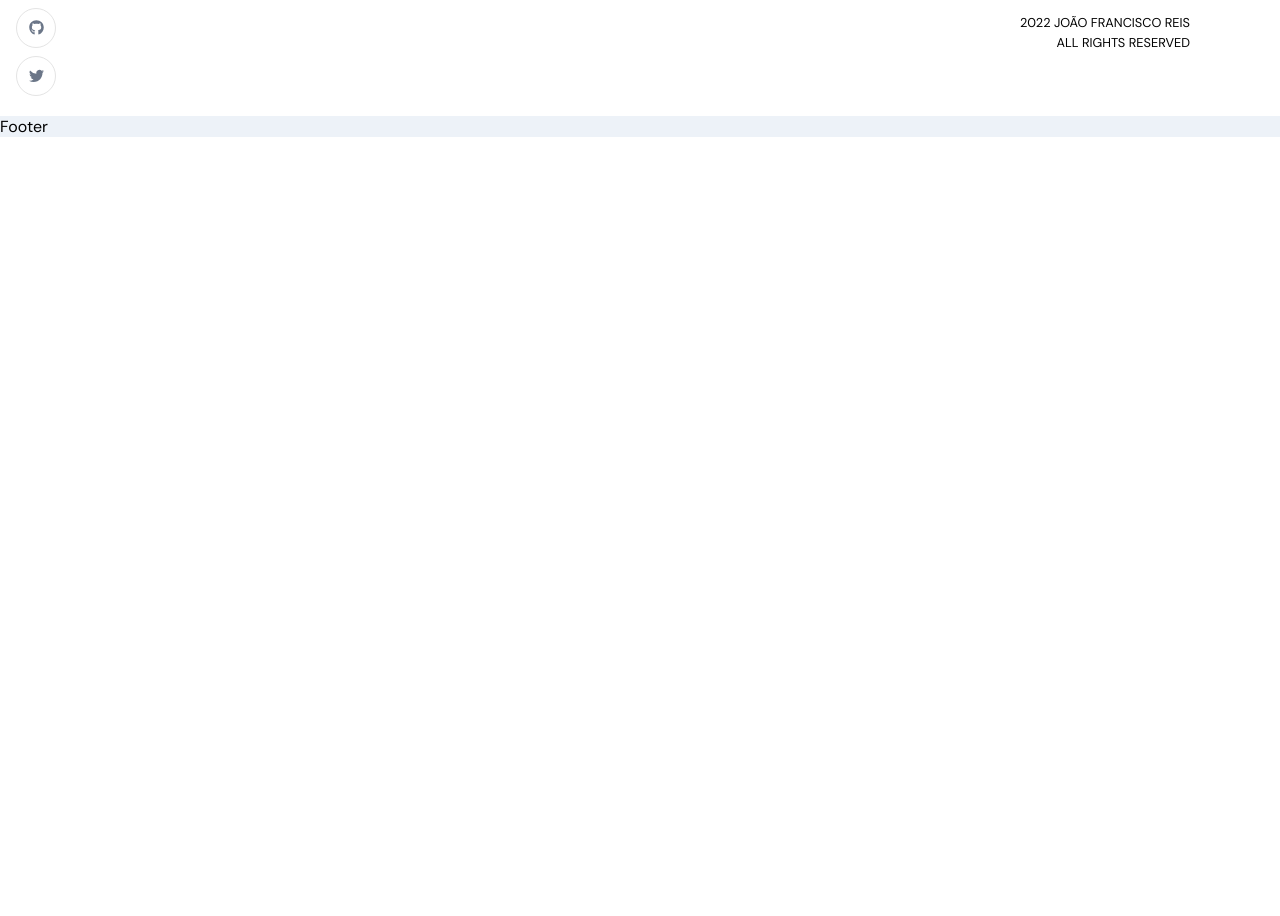
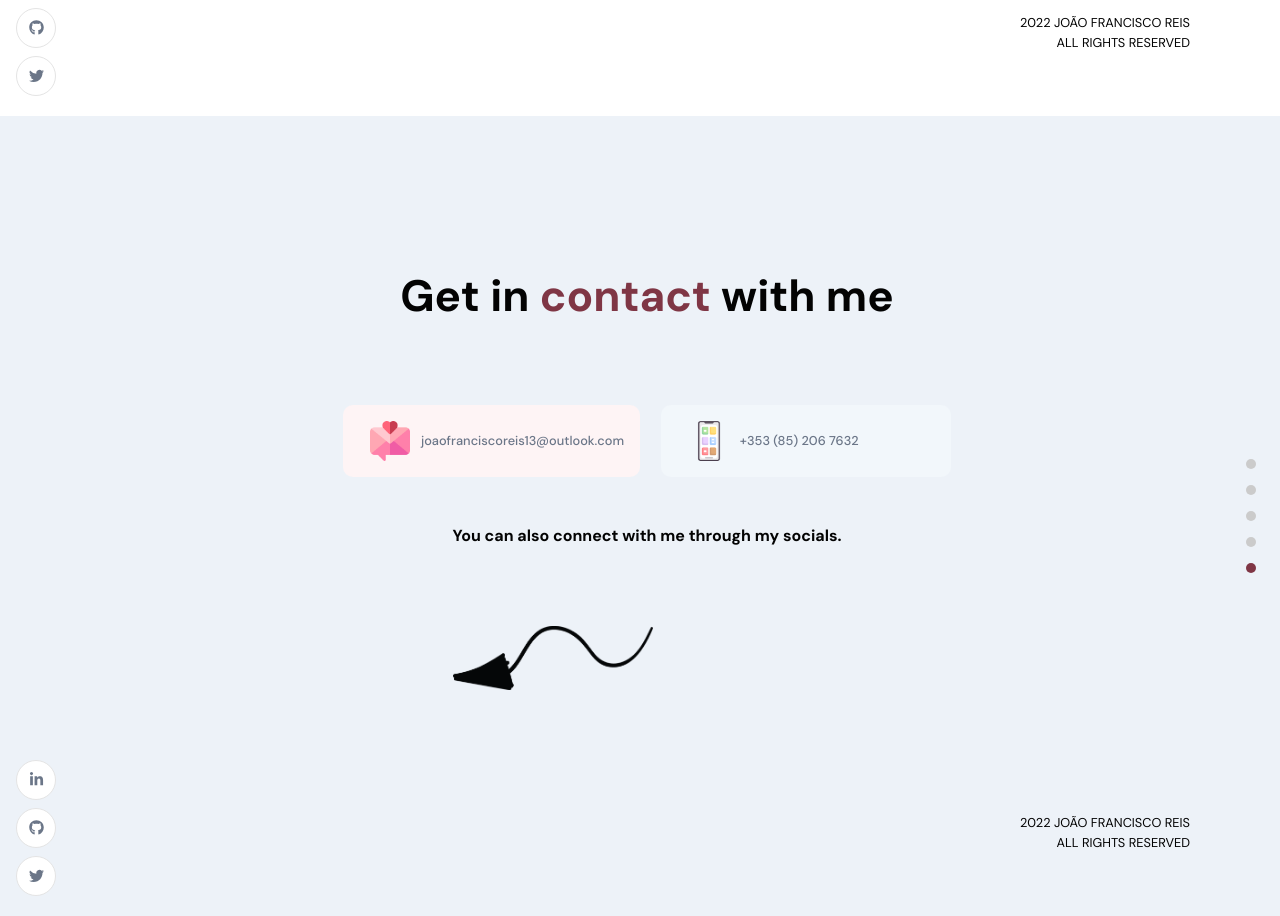
Before and after one commit to jreis13/portfolio, a React (Create React App) app: page / in a window 1280 px wide. Shown: the part 3099-4015 px from the top of the page. Before the commit the page ends 3236 px from the top, so only its background shows below. Built offline with nearby package versions, Linux system fonts and the light colour scheme.

Commit message:
wrapping up

```diff
--- a/src/App.scss
+++ b/src/App.scss
@@ -175,7 +175,7 @@
   }
 }
 
-@media screen and (max-width: 500px) {
+@media screen and (max-width: 560px) {
   .app__navigation,
   .app__social {
     display: none;
--- a/src/constants/images.js
+++ b/src/constants/images.js
@@ -22,6 +22,8 @@ import profile from "../assets/profile.png";
 import circle from "../assets/circle.svg";
 import logo from "../assets/logo.png";
 
+import arrow from "../assets/arrow.png";
+
 // eslint-disable-next-line
 export default {
   email,
@@ -43,4 +45,5 @@ export default {
   css,
   git,
   figma,
+  arrow,
 };
--- a/src/sections/Footer/index.jsx
+++ b/src/sections/Footer/index.jsx
@@ -1,9 +1,45 @@
 import React from "react";
 
+import { images } from "../../constants";
+
+import { AppWrap, MotionWrap } from "../../wrapper";
 import "./index.scss";
 
 const Footer = () => {
-  return <div>Footer</div>;
+  return (
+    <>
+      <h2 className="head-text">
+        Get in <span>contact</span> with me
+      </h2>
+
+      <div className="app__footer-cards">
+        <div className="app__footer-card ">
+          <img src={images.email} alt="email" />
+          <a href="mailto:joaofranciscoreis13@outlook.com" className="p-text">
+            joaofranciscoreis13@outlook.com
+          </a>
+        </div>
+        <div className="app__footer-card">
+          <img src={images.mobile} alt="phone" />
+          <a href="tel:+353 (85) 206 7632" className="p-text">
+            +353 (85) 206 7632
+          </a>
+        </div>
+      </div>
+      <div className="app__footer-social">
+        <p className="bold-text">
+          You can also connect with me through my socials.
+        </p>
+        <div className="app__footer-arrow">
+          <img src={images.arrow} alt="arrow" />
+        </div>
+      </div>
+    </>
+  );
 };
 
-export default Footer;
+export default AppWrap(
+  MotionWrap(Footer, "app__footer"),
+  "contact",
+  "app__primarybg"
+);
--- a/src/sections/Footer/index.scss
+++ b/src/sections/Footer/index.scss
@@ -0,0 +1,86 @@
+.app__footer {
+  flex: 1;
+  width: 100%;
+  flex-direction: column;
+}
+
+.app__footer-cards {
+  width: 60%;
+  display: flex;
+  justify-content: space-evenly;
+  align-items: center;
+  flex-wrap: wrap;
+  margin: 4rem 2rem 2rem;
+
+  .app__footer-card {
+    min-width: 290px;
+    display: flex;
+    flex-direction: row;
+    justify-content: flex-start;
+    align-items: center;
+    margin: 1rem 0;
+    padding: 1rem;
+    border-radius: 10px;
+    cursor: pointer;
+    background-color: #fef4f5;
+    transition: all 0.3s ease-in-out;
+
+    img {
+      width: 40px;
+      height: 40px;
+      margin: 0 0.7rem;
+    }
+
+    p {
+      font-weight: 600;
+    }
+
+    a {
+      text-decoration: none;
+      font-weight: 500;
+    }
+
+    &:hover {
+      box-shadow: 0 0 25px #fef4f5;
+    }
+
+    @media screen and (max-width: 450px) {
+      width: 100%;
+    }
+  }
+
+  @media screen and (max-width: 768px) {
+    width: 100%;
+  }
+}
+
+.app__footer-cards .app__footer-card:last-child {
+  background-color: #f2f7fb;
+}
+
+.app__footer-social {
+  p {
+    margin-bottom: 2rem;
+  }
+
+  @media screen and (max-width: 560px) {
+    display: none;
+  }
+}
+
+.app__footer-arrow img {
+  width: 100px;
+
+  @media screen and (max-width: 560px) {
+    display: none;
+  }
+
+  @media screen and (min-width: 768px) {
+    width: 150px;
+    margin-top: 3rem;
+  }
+
+  @media screen and (min-width: 768px) {
+    width: 200px;
+  }
+}
--- a/src/sections/Skills/index.jsx
+++ b/src/sections/Skills/index.jsx
@@ -39,7 +39,9 @@ const Skills = () => {
 
   return (
     <>
-      <h2 className="head-text">Skills & Experiences</h2>
+      <h2 className="head-text">
+        Skills <span>&</span> Experience
+      </h2>
 
       <div className="app__skills-container">
         <motion.div className="app__skills-list">
```
Also changed, not shown: src/assets/arrow.png (added), src/assets/arrow.svg (added).
